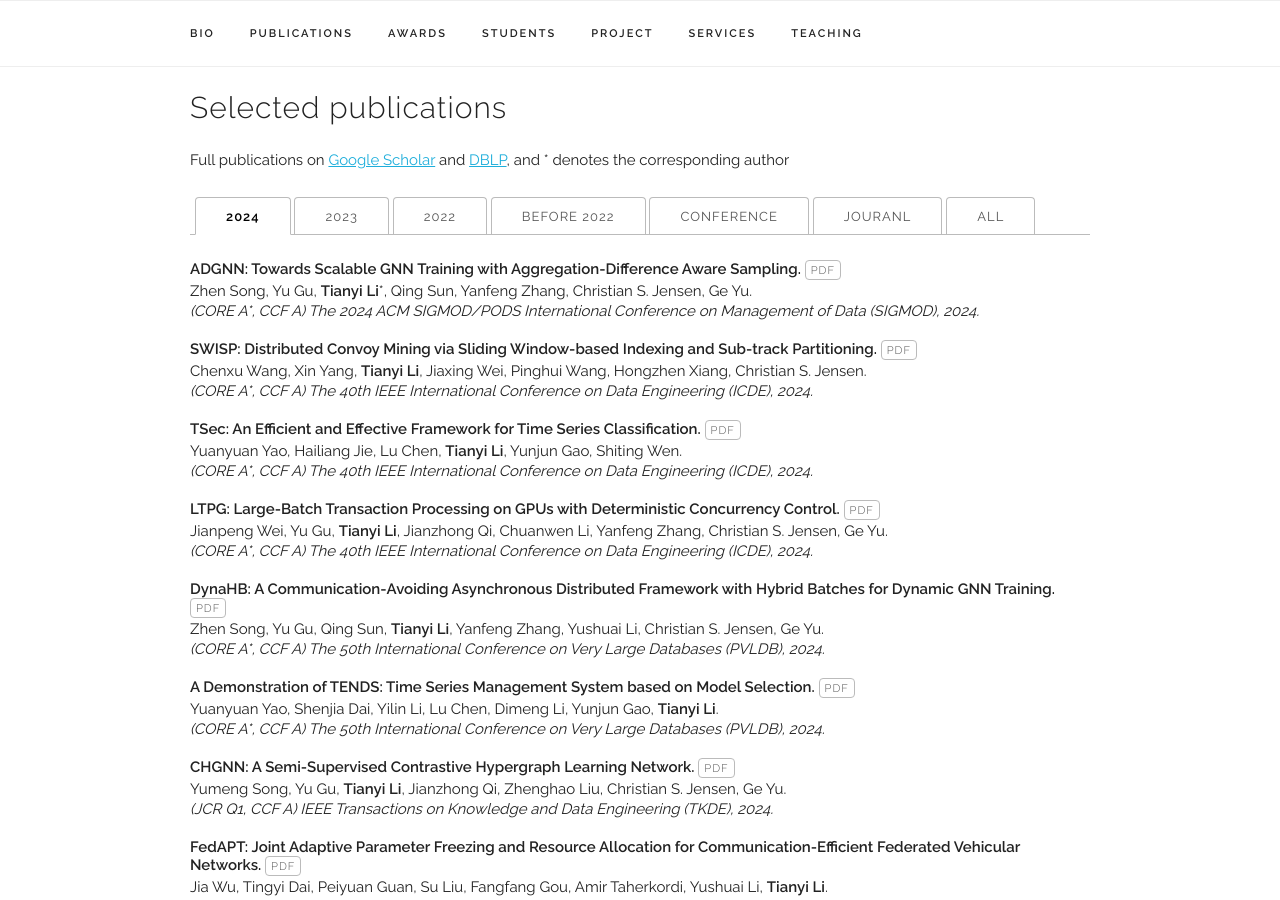
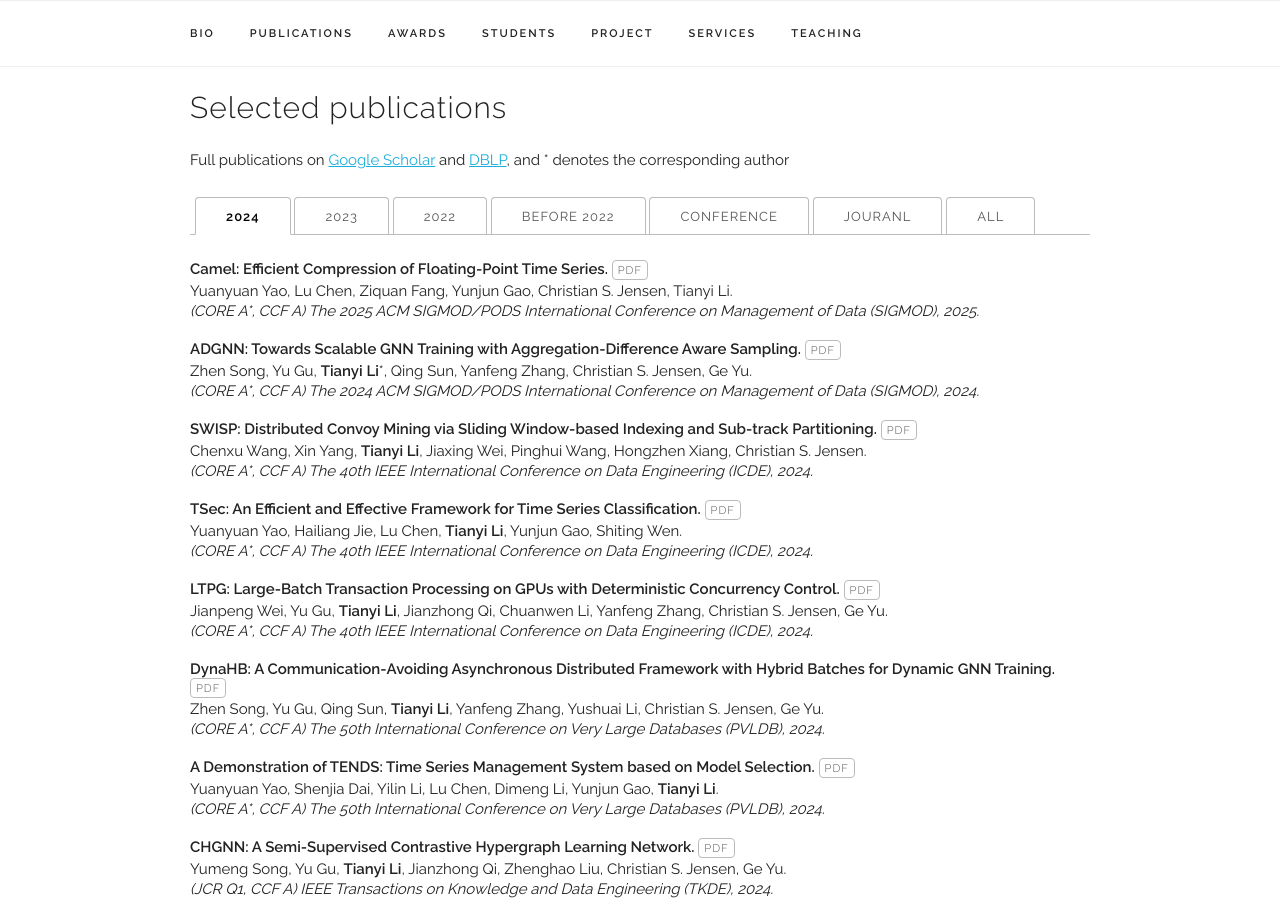
Before and after one commit to litianyi-cs-dkaau/litianyi-cs-dkaau.github.io, a Jekyll site: the page built from index.html, in a window 1280 px wide and 900 px high, scrolled down 894 px. Built offline with Jekyll 4.4.1, drawn with Linux system fonts in a browser that asks for light colours.

Commit message:
Update publications.yaml

```diff
--- a/_data/publications.yaml
+++ b/_data/publications.yaml
@@ -1,4 +1,11 @@
 papers:
+
+  - title: "Camel: Efficient Compression of Floating-Point Time Series."
+    authors: "Yuanyuan Yao, Lu Chen, Ziquan Fang, Yunjun Gao, Christian S. Jensen, Tianyi Li."
+    venue: "(CORE A*, CCF A) The 2025 ACM SIGMOD/PODS International Conference on Management of Data (SIGMOD), 2025."
+    paper_pdf: ""
+    conference: y
+    year2024: y
 
   - title: "ADGNN: Towards Scalable GNN Training with Aggregation-Difference Aware Sampling."
     authors: "Zhen Song, Yu Gu, Tianyi Li+*, Qing Sun, Yanfeng Zhang, Christian S. Jensen, Ge Yu."
@@ -6,7 +13,6 @@ papers:
     paper_pdf: ""
     conference: y
     year2024: y
-
 
   - title: "SWISP: Distributed Convoy Mining via Sliding Window-based Indexing and Sub-track Partitioning."
     authors: "Chenxu Wang, Xin Yang, Tianyi Li+, Jiaxing Wei, Pinghui Wang,  Hongzhen Xiang, Christian S. Jensen."
```
